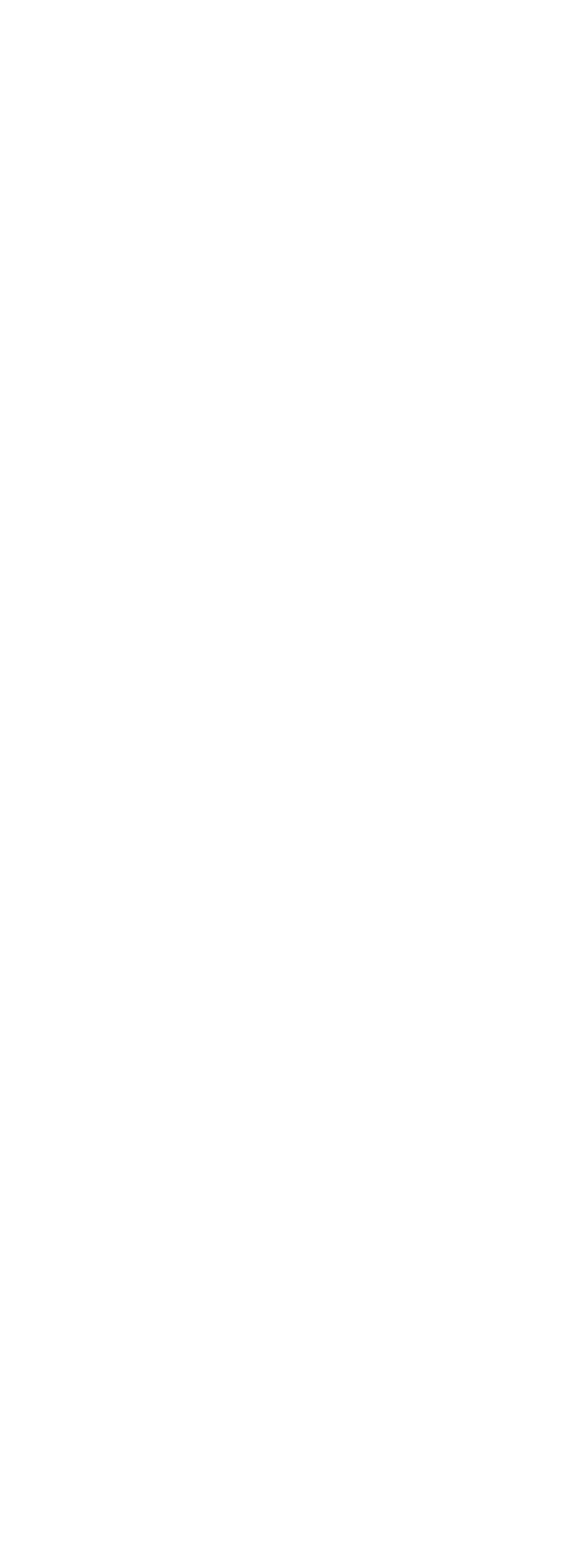
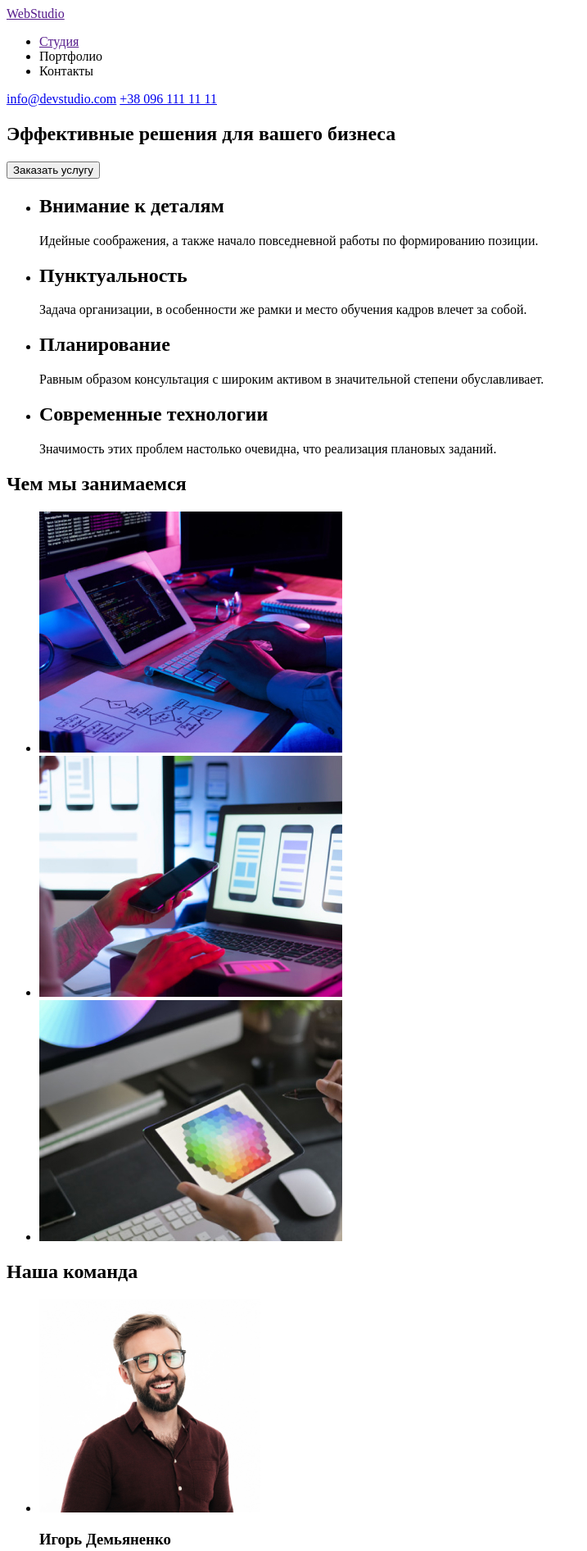
Before and after one commit to OstafiichukO/goit-markup-hw-01, a plain HTML site: page index.html in a window 1280 px wide. Shown: the top 1892 px of the page at 82% size, without its empty margins (0-717 px from the left). Before the commit the page ends 800 px from the top, so only its background shows below. Drawn offline with Linux system fonts and the light colour scheme.

Commit message:
HTML and JPEGs
Added html v.1 and jpeg images

```diff
--- a/index.html
+++ b/index.html
@@ -4,9 +4,109 @@
     <meta charset="UTF-8">
     <meta http-equiv="X-UA-Compatible" content="IE=edge">
     <meta name="viewport" content="width=device-width, initial-scale=1.0">
-    <title>Document</title>
+    <title>Web Studio (Version 2.1)</title>
 </head>
 <body>
-
+    <!--Header-->
+    <header>
+        <a href="">WebStudio</a>
+        <nav>
+            <ul>
+                <li lang="ru"><a href="">Студия</a></li>
+                <li lang="ru">Портфолио</li>
+                <li lang="ru">Контакты</li>
+            </ul>
+        </nav>
+        <a href="mailto:info@devstudio.com">info@devstudio.com</a>
+        <a href="tel:+380961111111">+38 096 111 11 11</a>
+    </header>
+    <!--Main content-->
+    <main>
+        <!--Slogan and order button-->
+        <section>
+            <h1 lang="ru">Эффективные решения для вашего бизнеса</h1>
+            <input type="button" value="Заказать услугу">
+        </section>
+        <!--Our advantages-->
+        <section>
+            <ul>
+                <li>
+                    <h2 lang="ru">Внимание к деталям
+                    </h2>
+                    <p lang="ru">Идейные соображения, а также начало повседневной работы по формированию позиции.
+                    </p>
+                </li>
+                <li>
+                    <h2 lang="ru">Пунктуальность
+                    </h2>
+                    <p lang="ru">Задача организации, в особенности же рамки и место обучения кадров влечет за собой.
+                    </p>
+                </li>
+                <li>
+                    <h2 lang="ru">Планирование
+                    </h2>
+                    <p>Равным образом консультация с широким активом в значительной степени обуславливает.
+                    </p>
+                </li>
+                <li>
+                    <h2 lang="ru">Современные технологии
+                    </h2>
+                    <p lang="ru">Значимость этих проблем настолько очевидна, что реализация плановых заданий.
+                    </p>
+                </li>
+            </ul>
+        </section>
+        <!--What are we doing-->
+        <section>
+            <h2 lang="ru">Чем мы занимаемся</h2>
+            <ul>
+                <li>
+                    <img src="./image/What_are_we_doing/box_1.jpg" alt="development" width="370" height="294">
+                </li>
+                <li>
+                    <img src="./image/What_are_we_doing/box_2.jpg" alt="marketing" width="370" height="294">
+                </li>
+                <li>
+                    <img src="./image/What_are_we_doing/box_3.jpg" alt="web design" width="370" height="294">
+                </li>
+            </ul>
+        </section>
+        <!--Our team-->
+        <section>
+            <h2 lang="ru">Наша команда</h2>
+            <ul>
+                <li>
+                    <img src="./image/Our_team/Product_Designer.jpg" alt="Product Designer Игорь Демьяненко" width="270" height="260">
+                    <h3>Игорь Демьяненко</h3>
+                    <p>Product Designer</p>
+                </li>
+                <li>
+                    <img src="./image/Our_team/Frontend_Developer.jpg" alt="Frontend Developer Ольга Репина" width="270" height="260">
+                    <h3 lang="ru">Ольга Репина</h3>
+                    <p>Frontend Developer</p>
+                </li>
+                <li>
+                    <img src="./image/Our_team/Marketing.jpg" alt="Marketing Николай Тарасов" width="270" height="260">
+                    <h3 lang="ru">Николай Тарасов</h3>
+                    <p>Marketing</p>
+                </li>
+                <li>
+                    <img src="./image/Our_team/UI_Designer.jpg" alt="UI_Designer Михаил Ермаков" width="270" height="260">
+                    <h3 lang="ru">Михаил Ермаков</h3>
+                    <p>UI Designer</p>
+                </li>
+            </ul>
+        </section>
+    </main>
+    <!--Footer-->
+    <footer>
+        <section>
+            <h2>Contact information</h2>
+            <a href="">WebStudio</a>
+            <address lang="ru">г. Киев, пр-т Леси Украинки, 26</address>
+            <a href="mailto:info@devstudio.com">info@devstudio.com</a>
+            <a href="tel:+380961111111">+38 096 111 11 11</a>
+        </section>
+    </footer>
 </body>
 </html>
```
Also changed, not shown: image/Our_team/Frontend_Developer.jpg (added), image/Our_team/Marketing.jpg (added), image/Our_team/Product_Designer.jpg (added), image/Our_team/UI_Designer.jpg (added), image/What_are_we_doing/box_1.jpg (added), image/What_are_we_doing/box_2.jpg (added), image/What_are_we_doing/box_3.jpg (added).
